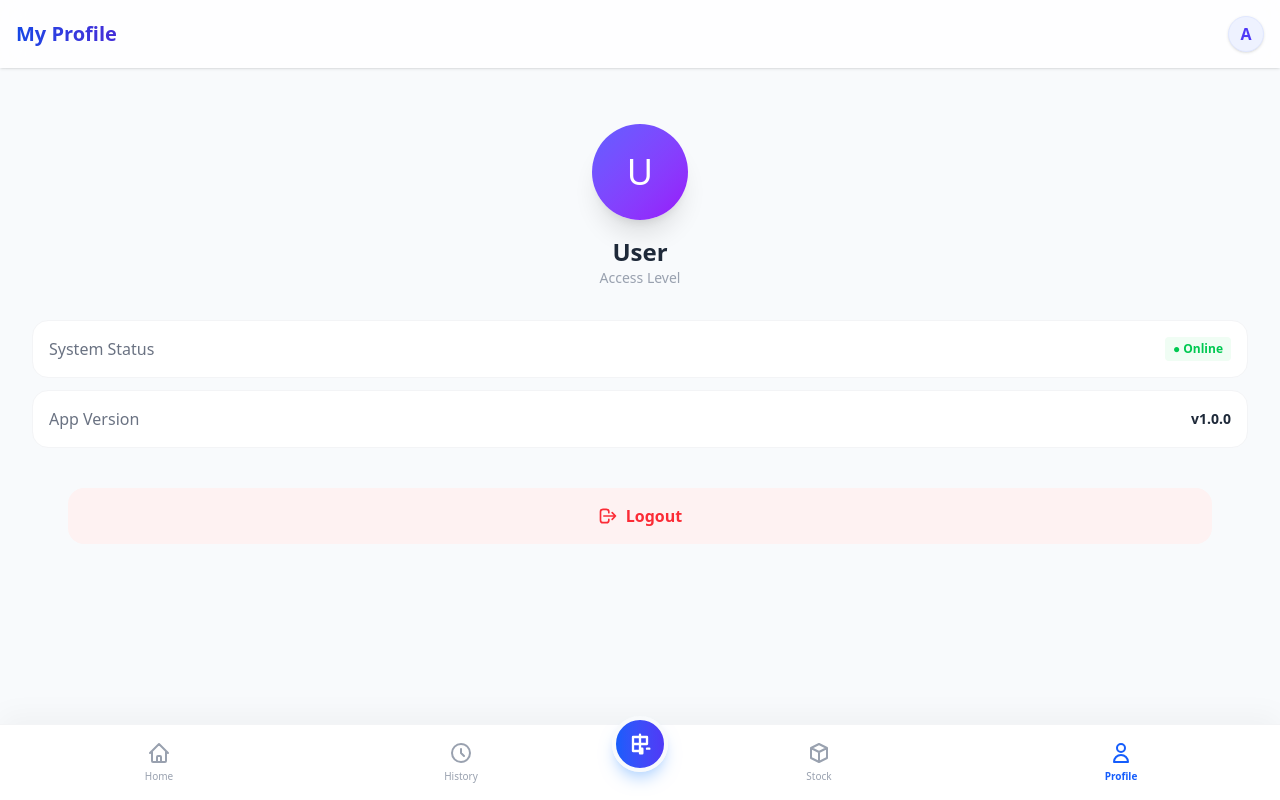
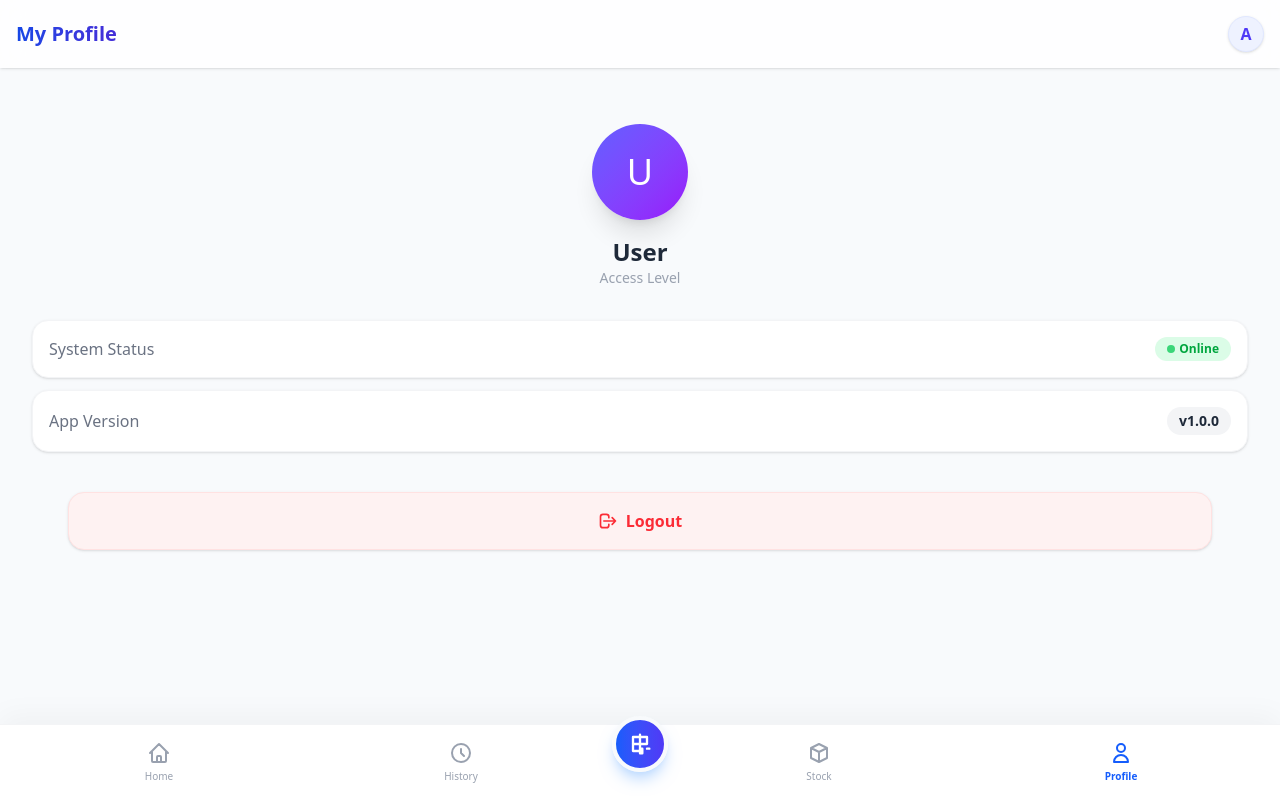
Before and after one commit to Ashikur07/Event-Management, a Next.js app: page /profile in a window 1280 px wide. Built offline with nearby package versions, Linux system fonts and the light colour scheme.

Commit message:
update user profile page and add new logout route

```diff
--- /dev/null
+++ b/src/app/api/logout/route.js
@@ -0,0 +1,13 @@
+import { NextResponse } from 'next/server';
+
+export async function POST() {
+  const response = NextResponse.json({ success: true, message: 'Logged out successfully' });
+
+  // ১. HttpOnly কুকি ডিলিট (মেইন কাজ)
+  response.cookies.delete('session_token');
+
+  // ২. সাধারণ কুকি ডিলিট
+  response.cookies.delete('app_role');
+
+  return response;
+}
--- a/src/app/profile/page.js
+++ b/src/app/profile/page.js
@@ -1,7 +1,7 @@
 'use client';
 import MobileLayout from '@/components/MobileLayout';
 import { useRole } from '@/hooks/useRole';
-import Cookies from 'js-cookie';
+// Cookies import আর লাগবে না, কারণ সার্ভার এটা হ্যান্ডেল করবে
 import { useRouter } from 'next/navigation';
 import Swal from 'sweetalert2';
 
@@ -9,19 +9,31 @@ export default function ProfilePage() {
   const { role } = useRole();
   const router = useRouter();
 
-  const handleLogout = () => {
+  const handleLogout = async () => {
     Swal.fire({
         title: 'Logout?',
+        text: "You will be returned to the login screen.",
         icon: 'warning',
         showCancelButton: true,
         confirmButtonText: 'Yes, Logout',
-        confirmButtonColor: '#d33'
-    }).then((result) => {
+        confirmButtonColor: '#d33',
+        cancelButtonColor: '#3085d6',
+    }).then(async (result) => {
         if (result.isConfirmed) {
-            // কুকি এবং স্টোরেজ ক্লিয়ার
-            Cookies.remove('app_role');
-            localStorage.removeItem('user_role');
-            window.location.href = '/login';
+            try {
+                // ১. সার্ভারকে বলা কুকি ডিলিট করতে
+                await fetch('/api/logout', { method: 'POST' });
+
+                // ২. লোকাল স্টোরেজ ক্লিয়ার (ক্লায়েন্ট সাইড ক্লিনআপ)
+                localStorage.removeItem('user_role');
+
+                // ৩. লগিন পেজে রিডাইরেক্ট (Full Reload সহ)
+                window.location.href = '/login';
+
+            } catch (error) {
+                console.error("Logout failed", error);
+                Swal.fire('Error', 'Logout failed. Please try again.', 'error');
+            }
         }
     });
   };
@@ -31,29 +43,31 @@ export default function ProfilePage() {
       <div className="flex flex-col items-center py-10">
 
         {/* Avatar */}
-        <div className="w-24 h-24 bg-gradient-to-br from-indigo-500 to-purple-600 rounded-full flex items-center justify-center text-4xl text-white shadow-xl mb-4">
+        <div className="w-24 h-24 bg-gradient-to-br from-indigo-500 to-purple-600 rounded-full flex items-center justify-center text-4xl text-white shadow-xl mb-4 transform hover:scale-105 transition-transform duration-300">
             {role ? role.charAt(0).toUpperCase() : 'U'}
         </div>
 
         <h2 className="text-2xl font-bold text-gray-800 capitalize">{role || 'User'}</h2>
-        <p className="text-gray-400 text-sm mb-8">Access Level</p>
+        <p className="text-gray-400 text-sm mb-8 font-medium">Access Level</p>
 
         {/* Info Cards */}
         <div className="w-full space-y-3 px-4 mb-10">
-            <div className="bg-white p-4 rounded-2xl border border-gray-100 flex justify-between items-center">
-                <span className="text-gray-500">System Status</span>
-                <span className="text-green-500 font-bold bg-green-50 px-2 py-1 rounded text-xs">● Online</span>
+            <div className="bg-white p-4 rounded-2xl border border-gray-100 flex justify-between items-center shadow-sm">
+                <span className="text-gray-500 font-medium">System Status</span>
+                <span className="text-green-600 font-bold bg-green-100 px-3 py-1 rounded-full text-xs flex items-center gap-1">
+                  <span className="w-2 h-2 bg-green-500 rounded-full animate-pulse"></span> Online
+                </span>
             </div>
-            <div className="bg-white p-4 rounded-2xl border border-gray-100 flex justify-between items-center">
-                <span className="text-gray-500">App Version</span>
-                <span className="text-gray-800 font-bold text-sm">v1.0.0</span>
+            <div className="bg-white p-4 rounded-2xl border border-gray-100 flex justify-between items-center shadow-sm">
+                <span className="text-gray-500 font-medium">App Version</span>
+                <span className="text-gray-800 font-bold text-sm bg-gray-100 px-3 py-1 rounded-full">v1.0.0</span>
             </div>
         </div>
 
         {/* Logout Button */}
         <button
             onClick={handleLogout}
-            className="w-11/12 bg-red-50 text-red-500 py-4 rounded-2xl font-bold hover:bg-red-100 transition-colors flex items-center justify-center gap-2"
+            className="w-11/12 bg-red-50 text-red-500 py-4 rounded-2xl font-bold hover:bg-red-500 hover:text-white transition-all duration-300 flex items-center justify-center gap-2 shadow-sm border border-red-100"
         >
             <svg className="w-5 h-5" fill="none" stroke="currentColor" viewBox="0 0 24 24"><path strokeLinecap="round" strokeLinejoin="round" strokeWidth={2} d="M17 16l4-4m0 0l-4-4m4 4H7m6 4v1a3 3 0 01-3 3H6a3 3 0 01-3-3V7a3 3 0 013-3h4a3 3 0 013 3v1" /></svg>
             Logout
```
